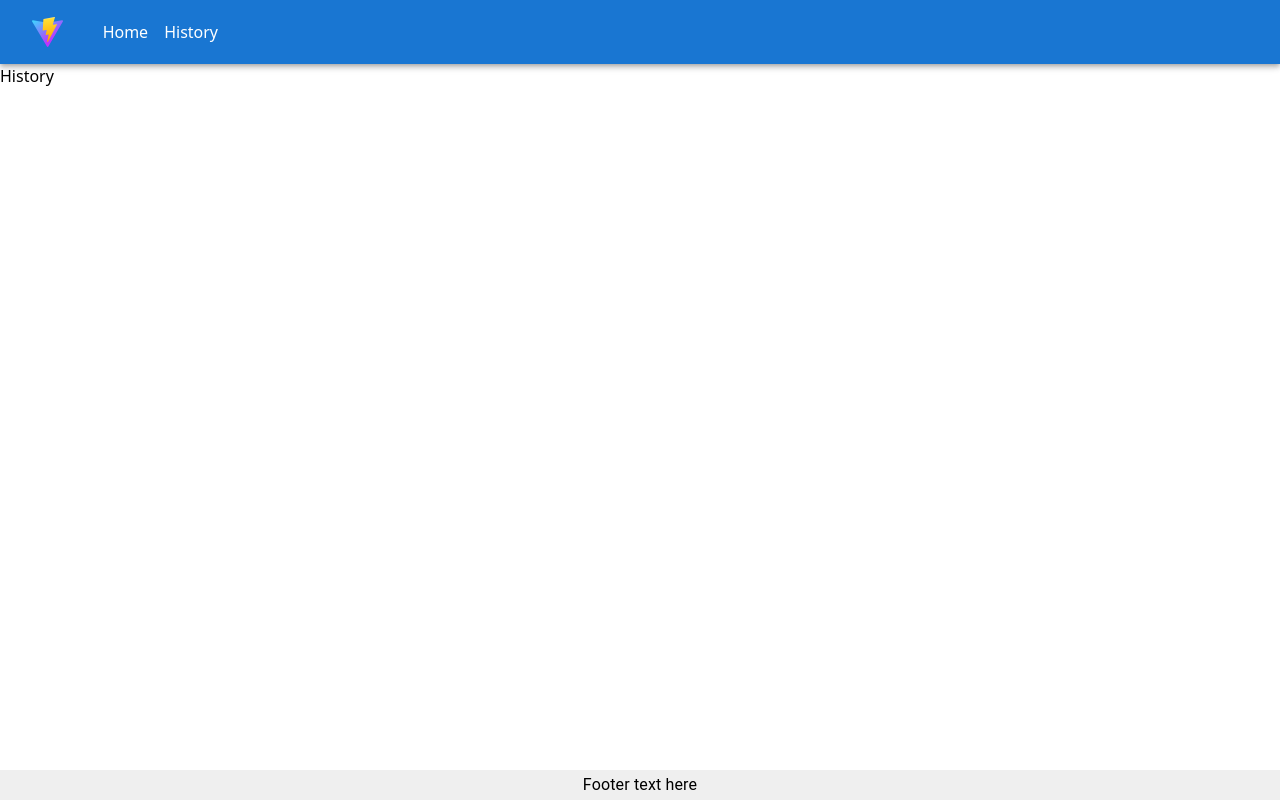
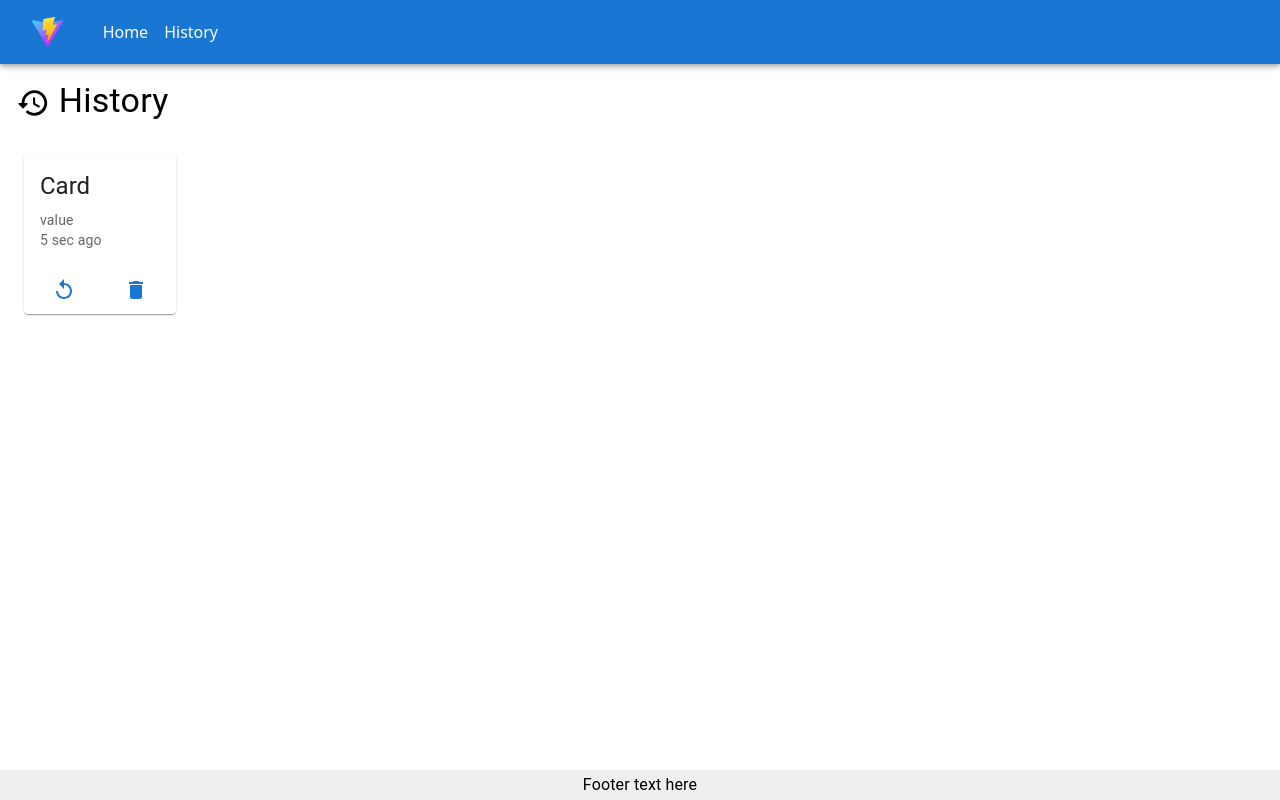
Before and after one commit to Sudhanva-Nadiger/My-App, a React (Vite) app: page /history in a window 1280 px wide. Built offline with nearby package versions, Linux system fonts and the light colour scheme.

Commit message:
cards for history and styles

```diff
--- a/src/components/Cards.jsx
+++ b/src/components/Cards.jsx
@@ -18,7 +18,7 @@ const Cards = ({cards, bucketIndex, setDeleteCardClicked}) => {
            })
         }
       </Grid>
-        <Modal onClose={() => {}} open={true} content={<VideoPlayer />} action={() => {}} actionText="Submit" />
+        {/* <Modal onClose={() => {}} open={true} content={<VideoPlayer />} action={() => {}} actionText="Submit" /> */}
       <Fab color="primary" aria-label="add" sx={{ position: 'fixed', right: '2.5rem', bottom: '2.5rem' }}>
         <Add />
       </Fab>
--- a/src/components/History.jsx
+++ b/src/components/History.jsx
@@ -1,8 +1,22 @@
 import React from 'react'
+import { Box, Grid, Typography } from '@mui/material'
+import { HistoryRounded } from '@mui/icons-material'
+import HistoryCard from './HistoryCard'
 
 const History = () => {
   return (
-    <div>History</div>
+    <Box sx={{ position: 'relative', p: '1rem', display: 'flex', flexDirection: 'column' }}>
+      <Typography variant="h4"><HistoryRounded sx={{ fontSize: 'inherit', verticalAlign: 'middle' }} /> History</Typography>
+      <Grid sx={{ height: '100%' ,mt: '1rem', py: '1rem', px: "2rem", alignContent: 'start' }} container rowSpacing={3} columnSpacing={{ xs: 1, sm: 2, md: 3 }}>
+        {
+           [{title: "Card", link: "value", time: "5 sec ago"}].map((card, index)=>{
+                return (
+                  <HistoryCard title={card.title} link={card.link} time={card.time} />
+                )
+           })
+        }
+      </Grid>
+    </Box>
   )
 }
 
--- /dev/null
+++ b/src/components/HistoryCard.jsx
@@ -0,0 +1,28 @@
+import { Delete, Replay } from '@mui/icons-material'
+import { Button, Card, CardActions, CardContent, Typography } from '@mui/material'
+import React from 'react'
+
+const HistoryCard = ({ title, link, time }) => {
+  return (
+    <Card>
+        <CardContent>
+            <Typography gutterBottom variant="h5" component="div">
+            {title}
+            </Typography>
+            <Typography variant="body2" color="text.secondary">
+            {link}
+            </Typography>
+            <Typography variant="body2" color="text.secondary">
+            {time}
+            </Typography>
+        </CardContent>
+
+        <CardActions>
+            <Button size="small" title="Watch again"><Replay /></Button>
+            <Button size="small" title="Delete"><Delete /></Button>
+        </CardActions>
+    </Card>
+  )
+}
+
+export default HistoryCard
```
